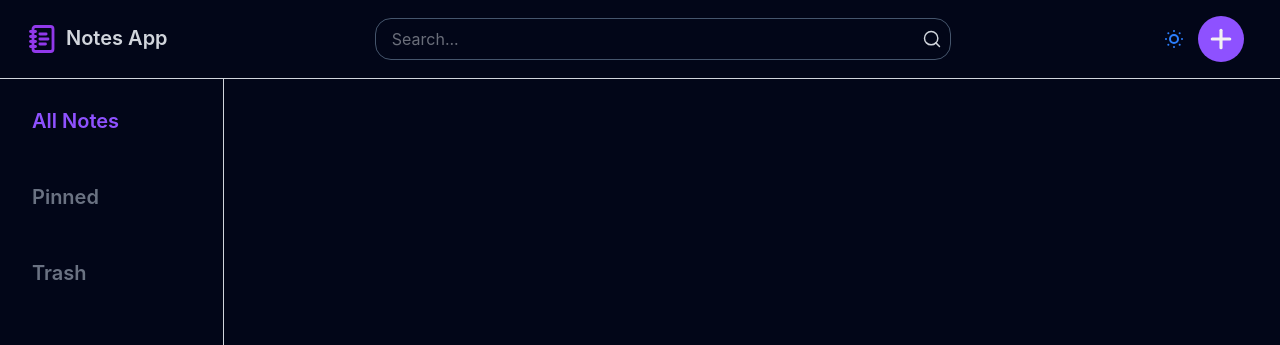
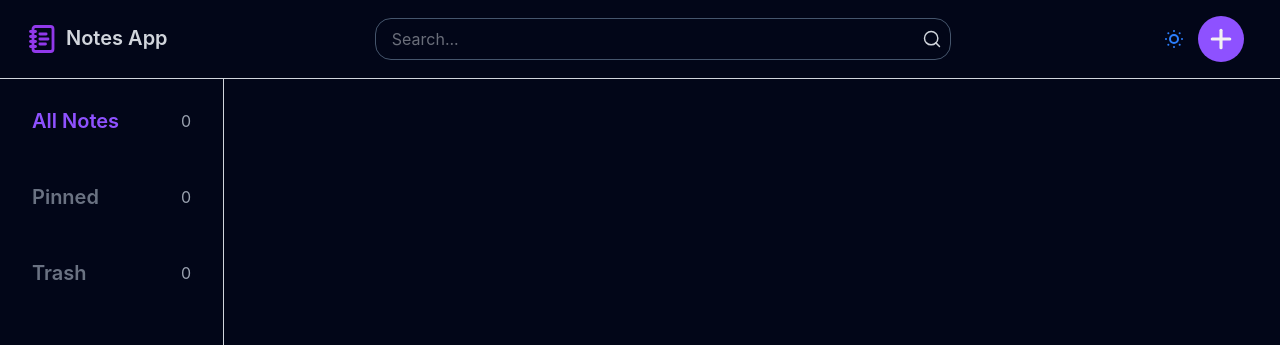
Before and after one commit to gixxing/Notes-App, a React (Vite) app: page / in a window 1280 px wide. Shown: the top 345 px of the page. Built offline with nearby package versions, Linux system fonts and the light colour scheme.

Commit message:
feat: add notes count in sidebar

```diff
--- a/src/components/Sidebar.jsx
+++ b/src/components/Sidebar.jsx
@@ -8,6 +8,11 @@ function Sidebar() {
 
   const isSidebarOpen = useSelector((state) => state.ui.isSidebarOpen);
   const dispatch = useDispatch();
+
+  const notes = useSelector((state) => state.notes.notes);
+  const notesCount = notes.filter((note) => !note.isDelted).length;
+  const pinnedCount = notes.filter((note) => note.pinned && !note.isDeleted).length;
+  const trashCount = notes.filter((note) => note.isDeleted).length;
 
   return (
     <div className="flex justify-between flex-col w-full gap-4 ">
@@ -22,7 +27,7 @@ function Sidebar() {
           <p className="text-xl font-semibold">Notes App</p>
         </div>
       )}
-      <div className="flex items-center p-2 sm:my-2 px-8 ">
+      <div className="flex items-center justify-between gap-2 p-2 sm:my-2 px-8 ">
         <NavLink
           to={'/'}
           onClick={() => dispatch(closeSidebar())}
@@ -32,8 +37,11 @@ function Sidebar() {
         >
           All Notes
         </NavLink>
+        <p className='dark:text-gray-400'>
+          {notesCount}
+        </p>
       </div>
-      <div className="flex items-center p-2 sm:my-2 px-8 ">
+      <div className="flex items-center justify-between p-2 sm:my-2 px-8">
         <NavLink
           to={'pinned'}
           onClick={() => dispatch(closeSidebar())}
@@ -43,8 +51,11 @@ function Sidebar() {
         >
           Pinned
         </NavLink>
+        <p className='dark:text-gray-400'>
+          {pinnedCount}
+        </p>
       </div>
-      <div className="flex items-center p-2 sm:my-2 px-8 ">
+      <div className="flex items-center justify-between p-2 sm:my-2 px-8 ">
         <NavLink
           to={'trash'}
           onClick={() => dispatch(closeSidebar())}
@@ -54,6 +65,9 @@ function Sidebar() {
         >
           Trash
         </NavLink>
+        <p className='dark:text-gray-400'>
+          {trashCount}
+        </p>
       </div>
 
     </div>
```
